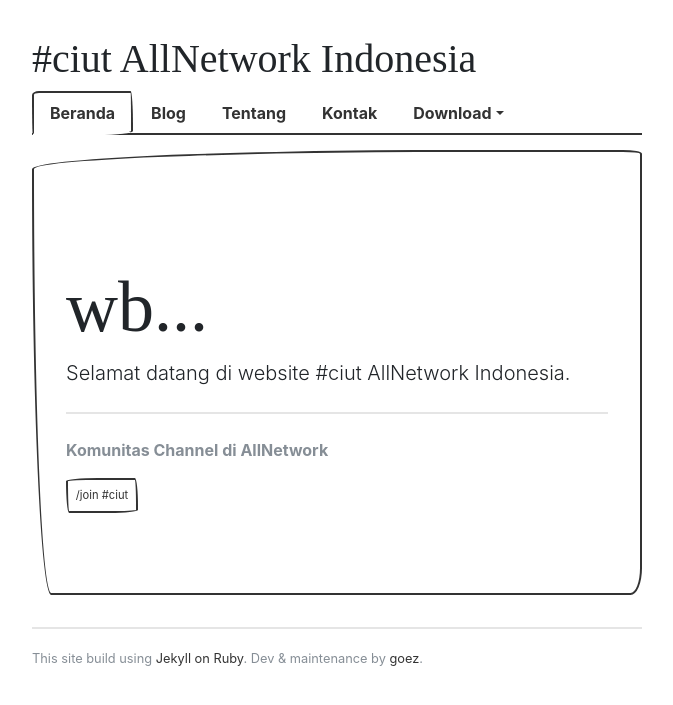
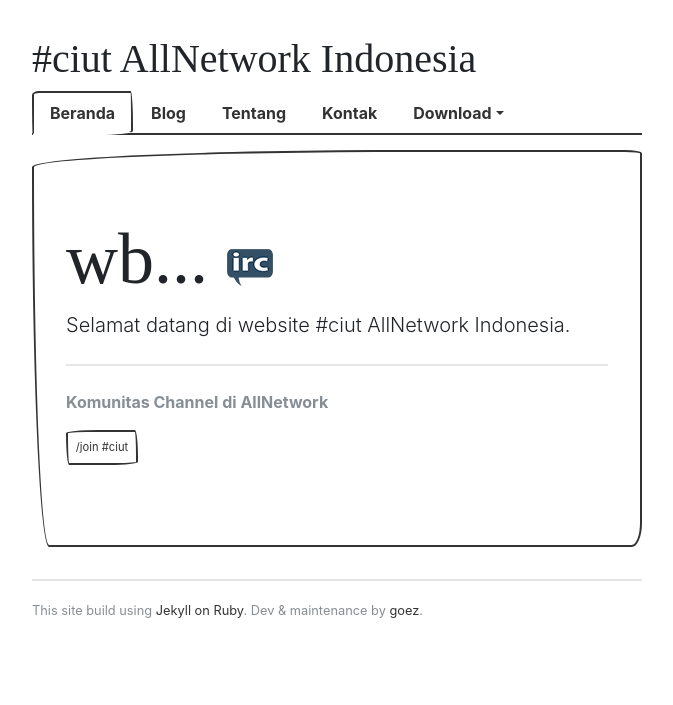
Before and after one commit to ciut/ciut.github.io, a Jekyll site: the page built from index.html, in a window 1280 px wide. Shown: the top 705 px of the page, without its empty margins (303-976 px from the left). Built offline with Jekyll 4.4.1, drawn with Linux system fonts in a browser that asks for light colours; some web fonts are replaced.

Commit message:
22,26,27,28,29,30

```diff
--- a/_includes/tberanda.html
+++ b/_includes/tberanda.html
@@ -1,6 +1,6 @@
 <div class="tab-pane fade show active" id="home">
     <div class="jumbotron">
-  <h1 class="display-3"><img class="hidden-xs" src="/assets/icon/notify_msg.png"/>wb...</h1>
+  <h1 class="display-3">wb... <img src="/assets/icon/notify_msg (2).png"/></h1>
   <p class="lead">Selamat datang di website #ciut AllNetwork Indonesia.</p>
   <hr class="my-4">
   <p class="text-muted">Komunitas Channel di AllNetwork</p>
```
